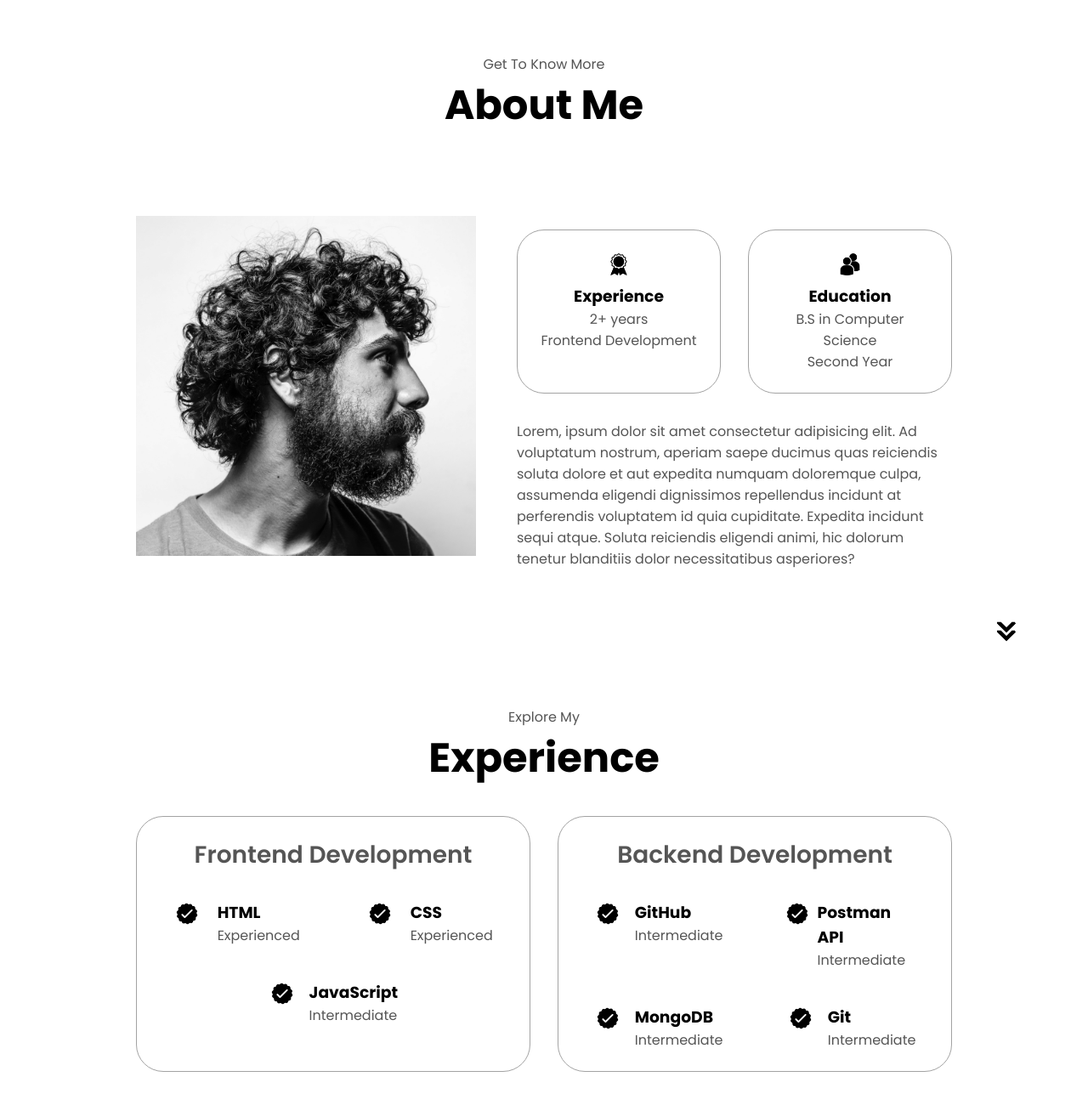
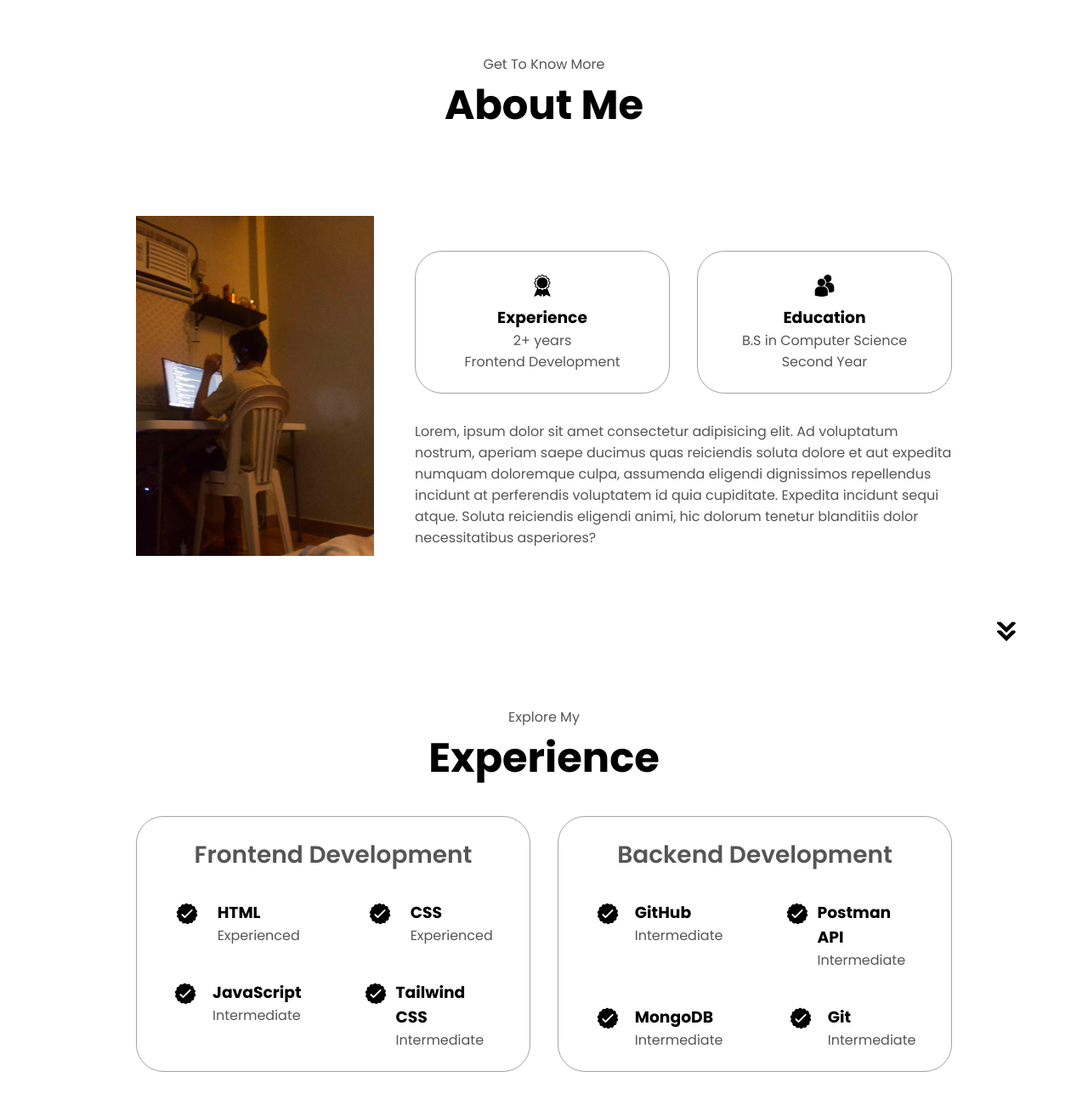
Before and after one commit to bastegatchalian/My-Portfolio, a plain HTML site: page index.html in a window 1280 px wide. Shown: the part 865-2165 px from the top of the page at 85% size. Drawn offline with Linux system fonts and the light colour scheme.

Commit message:
My Website

```diff
--- a/index.html
+++ b/index.html
@@ -76,7 +76,7 @@
       <div class="section-container">
         <div class="section__pic-container">
           <img
-            src="./assets/About Pic.png"
+            src="./assets/about-me.jpg"
             alt="Profile Picture"
             class="about-pic"
           />
@@ -160,6 +160,17 @@
                 />
                 <div>
                   <h3>JavaScript</h3>
+                  <p>Intermediate</p>
+                </div>
+              </article>
+              <article>
+                <img
+                  src="./assets/checkmark.png"
+                  alt="Experience icon"
+                  class="icon"
+                />
+                <div>
+                  <h3>Tailwind CSS</h3>
                   <p>Intermediate</p>
                 </div>
               </article>
@@ -319,7 +330,11 @@
             alt="Email icon"
             class="icon contact-icon email-icon"
           />
-          <p><a href="mailto:gatchalianatelle@gmail.com">gatchalianatelle@gmail.com</a></p>
+          <p>
+            <a href="mailto:gatchalianatelle@gmail.com"
+              >gatchalianatelle@gmail.com</a
+            >
+          </p>
         </div>
         <div class="contact-info-container">
           <img
@@ -342,9 +357,7 @@
           </ul>
         </div>
       </nav>
-        <p>
-            Copyright &#169; 2025 Atelle Gatchalian. All Rights Reserved.
-        </p>
+      <p>Copyright &#169; 2025 Atelle Gatchalian. All Rights Reserved.</p>
     </footer>
     <script src="script.js"></script>
   </body>
--- a/style.css
+++ b/style.css
@@ -1,8 +1,6 @@
 /* General Syling */
 
-
-@import url('https://fonts.googleapis.com/css2?family=Poppins:ital,wght@0,100;0,200;0,300;0,400;0,500;0,600;0,700;0,800;0,900;1,100;1,200;1,300;1,400;1,500;1,600;1,700;1,800;1,900&display=swap');
-
+@import url("https://fonts.googleapis.com/css2?family=Poppins:ital,wght@0,100;0,200;0,300;0,400;0,500;0,600;0,700;0,800;0,900;1,100;1,200;1,300;1,400;1,500;1,600;1,700;1,800;1,900&display=swap");
 
 * {
   padding: 0;
@@ -10,7 +8,7 @@
 }
 
 body {
-    font-family: 'Poppins', 'sans-serif';
+  font-family: "Poppins", "sans-serif";
 }
 
 html {
@@ -23,12 +21,14 @@ p {
 
 /* Transition */
 
-a, .btn{
+a,
+.btn {
   transition: all 300ms ease;
 }
 
 /* Desktop NAV */
- nav, .nav-links {
+nav,
+.nav-links {
   display: flex;
 }
 
@@ -126,7 +126,6 @@ a, .btn{
 }
 .hamburger-icon.open span:nth-child(2) {
   opacity: 0;
-
 }
 .hamburger-icon.open span:last-child {
   transform: rotate(-45deg) translate(10px, -5px);
@@ -185,9 +184,8 @@ section {
   text-align: center;
 }
 
-
 .section__text-p2 {
-    font-size: 1.50rem;
+  font-size: 1.5rem;
   margin-bottom: 1rem;
 }
 
@@ -432,3 +430,10 @@ footer {
 footer p {
   text-align: center;
 }
+
+
+/* IMAGES */
+
+.about-pic {
+  width: 35vh;
+}
```
Also changed, not shown: assets/about-me.jpg (added). Lines whose indentation alone changed are shown as unchanged.
